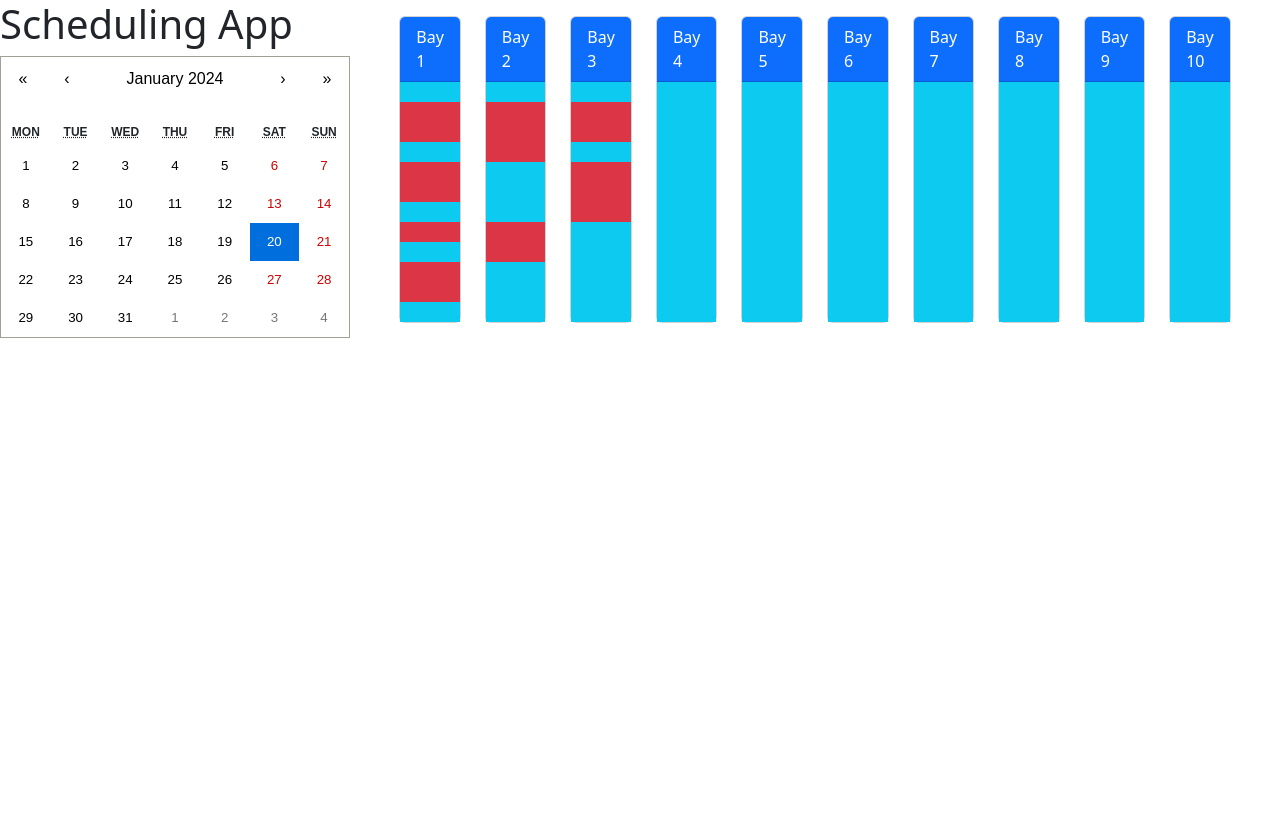
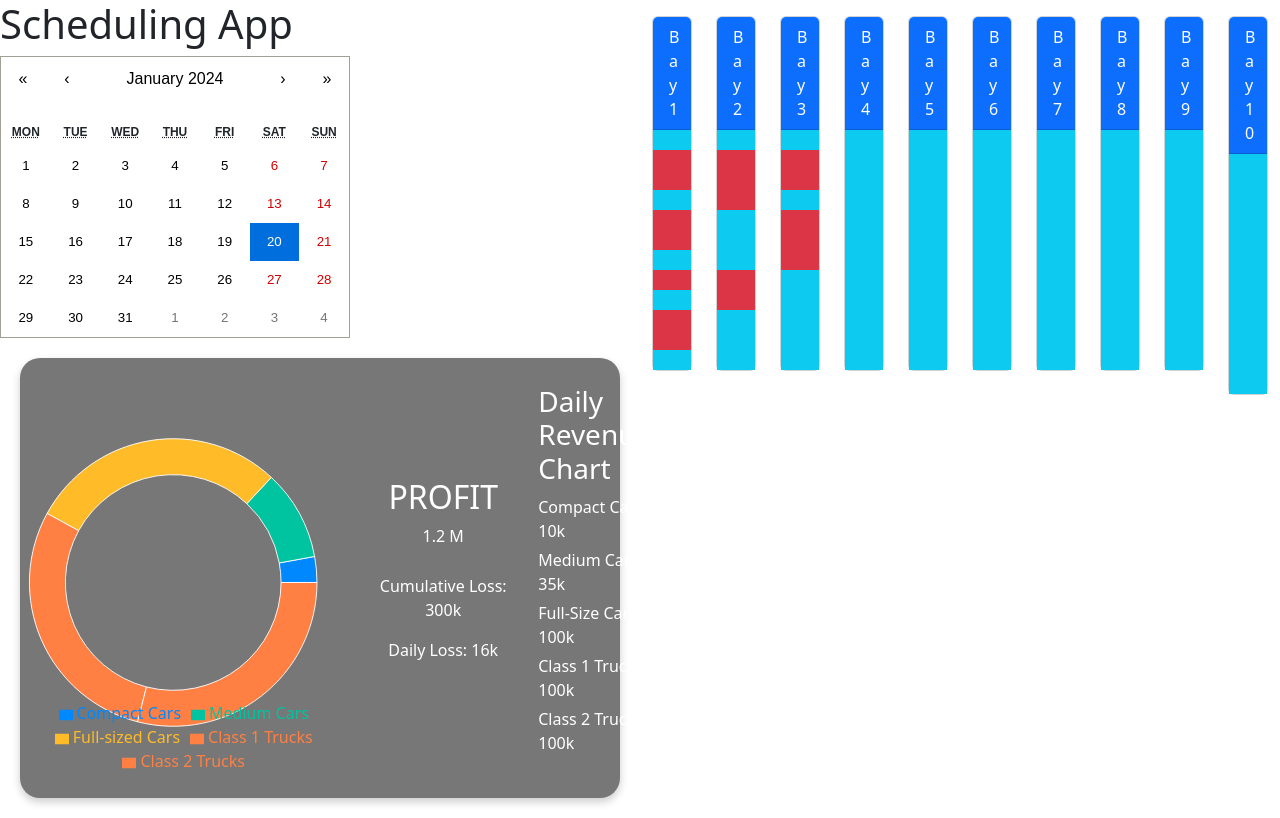
Before and after one commit to artemvandalovski/ConUHacks-8, a React (Create React App) app in the folder frontend/: page / in a window 1280 px wide. Built offline with nearby package versions, Linux system fonts and the light colour scheme.

Commit message:
beau beau frontend in the works

```diff
--- a/frontend/package.json
+++ b/frontend/package.json
@@ -20,6 +20,7 @@
     "react-calendar": "^4.8.0",
     "react-dom": "^18.2.0",
     "react-scripts": "5.0.1",
+    "recharts": "^2.10.4",
     "tailwindcss": "^3.4.1",
     "typescript": "^4.9.5",
     "web-vitals": "^2.1.4"
--- a/frontend/src/App.tsx
+++ b/frontend/src/App.tsx
@@ -1,6 +1,7 @@
 import React, { useState } from 'react';
 import SelectionCalendar from './components/SelectionCalendar';
 import DayViewCalendar from './components/DayViewCalendar';
+import Dashboard from './components/Dashboard';
 
 const App: React.FC = () => {
   const [selectedDate, setSelectedDate] = useState<Date | null>(null);
@@ -11,15 +12,20 @@ const App: React.FC = () => {
   };
 
   return (
-    <div className="App" style={{ display: 'flex', flexDirection: 'row' }}>
-      <div>
-        <h1>Scheduling App</h1>
-        <SelectionCalendar onSelectDate={handleDateSelect} />
-        {selectedDate && (
-          <p>Selected Date: {selectedDate.toDateString()}</p>
-        )}
+    <div className="App" style={{ display: 'flex', height: '100vh' }}>
+      <div style={{ width: '50%', display: 'flex', flexDirection: 'column' }}>
+        <div style={{ flex: 1 }}>
+          <h1>Scheduling App</h1>
+          <SelectionCalendar onSelectDate={handleDateSelect} />
+          {selectedDate && (
+            <p>Selected Date: {selectedDate.toDateString()}</p>
+          )}
+        </div>
+        <div style={{ flex: 1 }}>
+          <Dashboard />
+        </div>
       </div>
-      <div>
+      <div style={{ width: '50%', overflow: 'auto' }}>
         <DayViewCalendar />
       </div>
     </div>
--- /dev/null
+++ b/frontend/src/components/CumulativeProfitOverview.tsx
@@ -0,0 +1,64 @@
+import React, { useState } from 'react';
+import { PieChart, Pie, Cell, Legend, Sector } from 'recharts';
+
+const data = [
+  { name: 'Compact Cars', value: 10000 },
+  { name: 'Medium Cars', value: 35000 },
+  { name: 'Full-sized Cars', value: 100000 },
+  { name: 'Class 1 Trucks', value: 100000 },
+  { name: 'Class 2 Trucks', value: 100000 },
+];
+
+const COLORS = ['#0088FE', '#00C49F', '#FFBB28', '#FF8042', '#FF8042'];
+
+const renderActiveShape = (props: any) => {
+  const { cx, cy, innerRadius, outerRadius, startAngle, endAngle, fill, payload, percent, value } = props;
+  return (
+    <Sector
+      cx={cx}
+      cy={cy}
+      innerRadius={innerRadius}
+      outerRadius={outerRadius + 10} // Increase the outer radius to make the slice pop out
+      startAngle={startAngle}
+      endAngle={endAngle}
+      fill={fill}
+    />
+  );
+};
+
+const CumulativeProfitOverview = () => {
+  const [activeIndex, setActiveIndex] = useState(null);
+
+  const onPieEnter = (_: any, index: any) => {
+    setActiveIndex(index);
+  };
+
+  const onPieLeave = () => {
+    setActiveIndex(null);
+  };
+
+  return (
+    <PieChart width={400} height={400}>
+      <Pie
+        activeIndex={activeIndex!}
+        activeShape={renderActiveShape} // This will render the custom active shape
+        data={data}
+        cx={200}
+        cy={200}
+        innerRadius={120}
+        outerRadius={160}
+        fill="#8884d8"
+        dataKey="value"
+        onMouseEnter={onPieEnter}
+        onMouseLeave={onPieLeave}
+      >
+        {data.map((entry, index) => (
+          <Cell key={`cell-${index}`} fill={COLORS[index % COLORS.length]} />
+        ))}
+      </Pie>
+      <Legend />
+    </PieChart>
+  );
+};
+
+export default CumulativeProfitOverview;
--- /dev/null
+++ b/frontend/src/components/Dashboard.css
@@ -0,0 +1,52 @@
+.dashboard {
+    display: flex;
+    justify-content: center;
+    align-items: center;
+    padding: 20px;
+    background: #777;
+    border-radius: 20px;
+    box-shadow: 0 4px 8px rgba(0, 0, 0, 0.2);
+    margin: 20px;
+    color: #fff;
+  }
+
+  .chart-box {
+    display: flex;
+    align-items: center;
+    margin-right: 20px; /* Adjust the margin as needed */
+  }
+
+  .chart-info {
+    display: flex;
+    flex-direction: column;
+    justify-content: center;
+    margin-left: 20px; /* Adjust the margin as needed */
+  }
+
+  .chart-text {
+    text-align: center;
+  }
+
+  .chart-stats {
+    text-align: center;
+    margin-top: 10px;
+  }
+
+  .data-list {
+    text-align: left;
+  }
+
+  .data-list h3 {
+    margin-bottom: 10px;
+  }
+
+  .data-list ul {
+    list-style: none;
+    padding: 0;
+  }
+
+  .data-list li {
+    margin-bottom: 5px;
+  }
+
+  /* Add more styles as needed to match your design */
--- /dev/null
+++ b/frontend/src/components/Dashboard.tsx
@@ -0,0 +1,35 @@
+import React from 'react';
+import CumulativeProfitOverview from './CumulativeProfitOverview';
+import './Dashboard.css'; // Make sure to create this CSS file for styling
+
+const Dashboard = () => {
+  return (
+    <div className="dashboard">
+      <div className="chart-box">
+        <CumulativeProfitOverview />
+        <div className="chart-info">
+          <div className="chart-text">
+            <h2>PROFIT</h2>
+            <p>1.2 M</p>
+          </div>
+          <div className="chart-stats">
+            <p>Cumulative Loss: 300k</p>
+            <p>Daily Loss: 16k</p>
+          </div>
+        </div>
+      </div>
+      <div className="data-list">
+        <h3>Daily Revenue Chart</h3>
+        <ul>
+          <li>Compact Cars: 10k</li>
+          <li>Medium Cars: 35k</li>
+          <li>Full-Size Cars: 100k</li>
+          <li>Class 1 Trucks: 100k</li>
+          <li>Class 2 Trucks: 100k</li>
+        </ul>
+      </div>
+    </div>
+  );
+};
+
+export default Dashboard;
```
Also changed, not shown: 1 other file (tests, documents, lock files or other folders).
